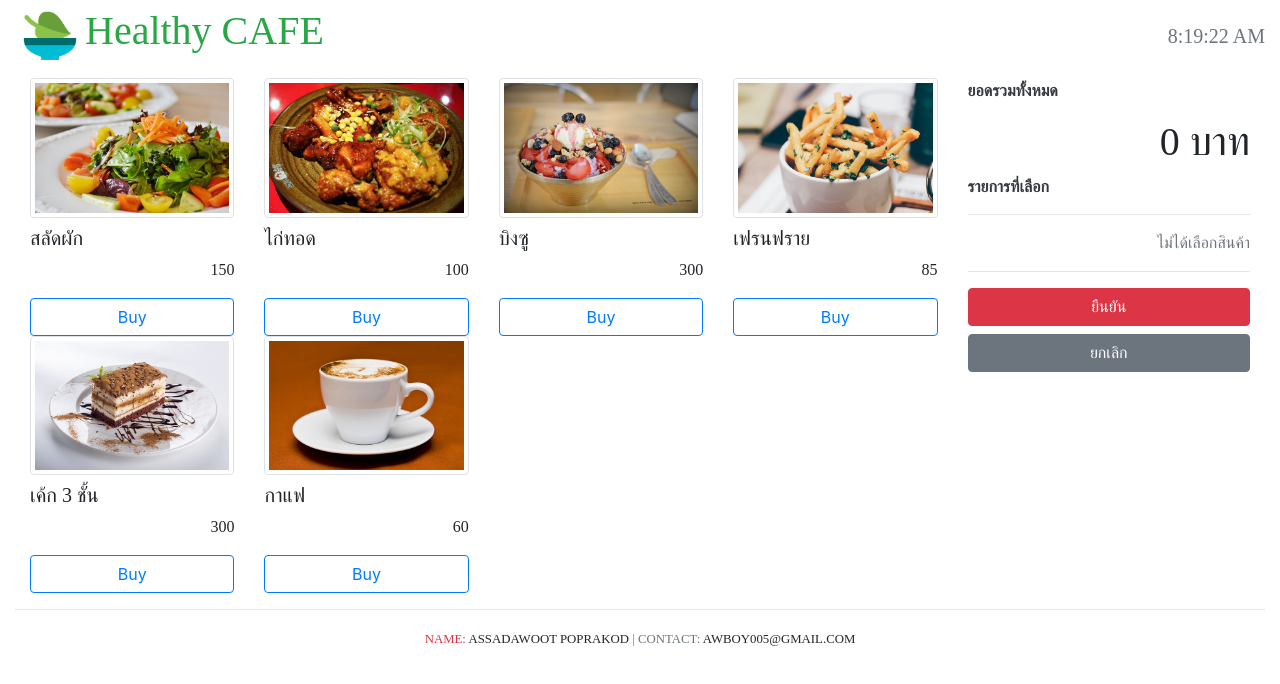
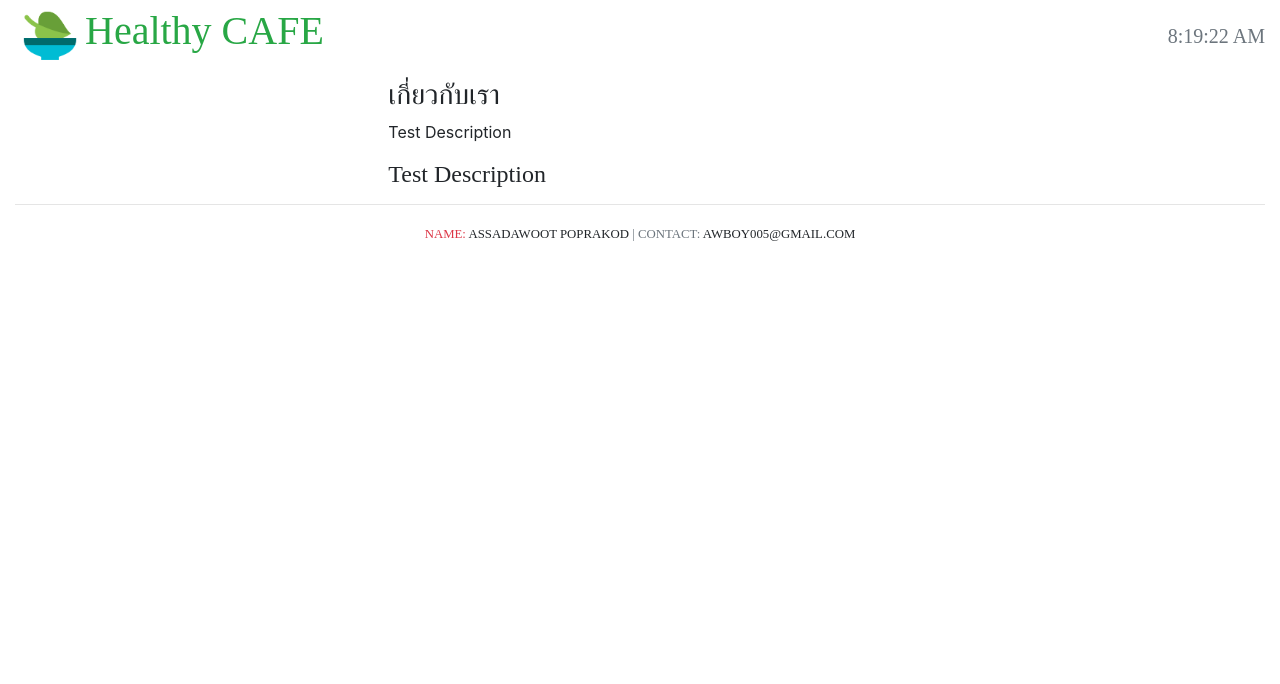
Before and after one commit to Awboynz/my-reactapp, a React (Create React App) app in the folder my-app/: page /about in a window 1280 px wide. Shown: the top 684 px of the page. Built offline with nearby package versions, Linux system fonts and the light colour scheme; data requests are answered from the project's data file.

Commit message:
About
About Page

```diff
--- a/my-app/resources/data/db.json
+++ b/my-app/resources/data/db.json
@@ -294,6 +294,23 @@
         }
       ],
       "id": 13
+    },
+    {
+      "orderedDate": "2019-05-08T08:19:44.666Z",
+      "totalPrice": 85,
+      "orders": [
+        {
+          "product": {
+            "id": 4,
+            "productId": "P004",
+            "productName": "เฟรนฟราย",
+            "unitPrice": "85",
+            "thumbnail": "/images/product/4.jpg"
+          },
+          "quantity": 1
+        }
+      ],
+      "id": 14
     }
   ]
 }
--- a/my-app/src/App.js
+++ b/my-app/src/App.js
@@ -3,25 +3,24 @@ import './App.css'
 import React , {Component} from "react"
 import { BrowserRouter, Route, Switch} from "react-router-dom"
 import Home from "./containers/Home"
+import About from "./containers/About"
 
 
 class App extends Component {
 
     constructor(props) {
       super(props)
-
-
     }
 
     renderRouter(){
       return(
         <Switch>
-            <Route path="/" component={Home}></Route>
+            <Route exact path="/" component={Home}></Route>
+            <Route exact path="/about" component={About}></Route>
         </Switch>
 
       )
     }
-
     render(){
       return(
         <BrowserRouter>{this.renderRouter()}</BrowserRouter>
--- a/my-app/src/containers/About.js
+++ b/my-app/src/containers/About.js
@@ -0,0 +1,19 @@
+import React from "react"
+import Header from "../components/Header"
+import Footer from "../components/Footer"
+
+const About = () => {
+return(
+    <div>
+        <Header />
+            <div className="container col-md-5">
+                <h3>เกี่ยวกับเรา</h3>
+                <p>Test Description</p>
+                <h4>Test Description</h4>
+            </div>
+        <Footer username= "Assadawoot Poprakod" email="awboy005@gmail.com"/>
+    </div>
+
+)
+}
+export default About
```
